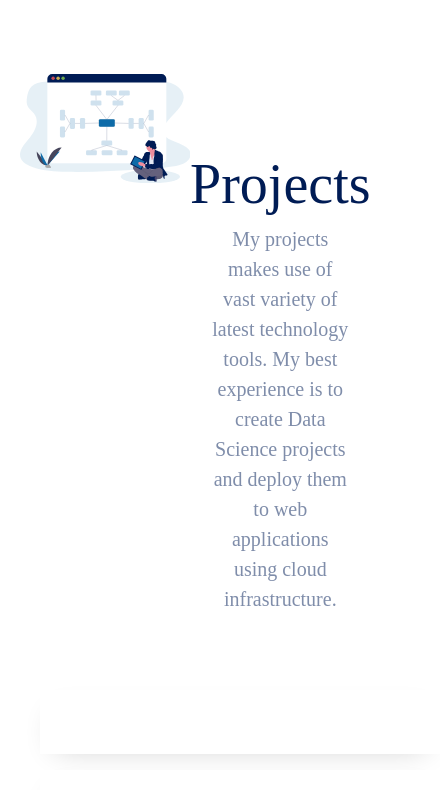
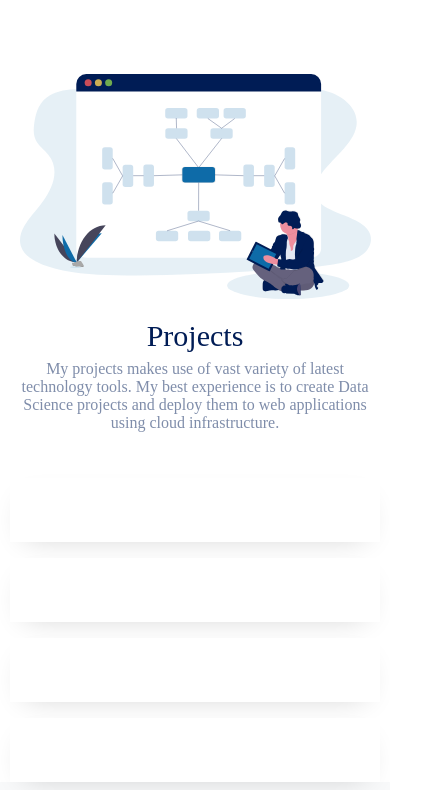
Before and after one commit to Kamran1819G/kamran1819g.github.io, a plain HTML site: page project.html in a window 390 px wide. Shown: the part 54-844 px from the top of the page, 440 px wide, since content can reach past the window. Drawn offline with nearby package versions, Linux system fonts and the light colour scheme; a script that the page names is missing.

Commit message:
Update project.css

```diff
--- a/css/project.css
+++ b/css/project.css
@@ -175,3 +175,43 @@
       color: #000;
   }
 }
+
+@media (max-width: 1380px) {
+  .projects-heading-text {
+    font-size: 50px;
+    margin-top: 80px;
+  }
+  .projects-heading-sub-text {
+    font-size: 25px;
+  }
+}
+
+@media (max-width: 768px) {
+  .projects-heading-text {
+    font-size: 30px;
+    margin-top: 20px;
+  }
+
+  .projects-heading-sub-text {
+    font-size: 20px;
+  }
+
+  .projects-heading-div {
+    flex-direction: column;
+  }
+
+  .projects-header-detail-text {
+    font-size: 16px;
+    margin-right: 0px;
+    margin-left: 0px;
+    line-height: normal;
+    text-align: center;
+  }
+
+  .repo-cards-div-main{
+    grid-template-columns: repeat(auto-fit, minmax(300px, 1fr));
+    margin-left: 10px;
+  margin-right: 10px;
+  margin-top: 30px;
+  }
+}
```
